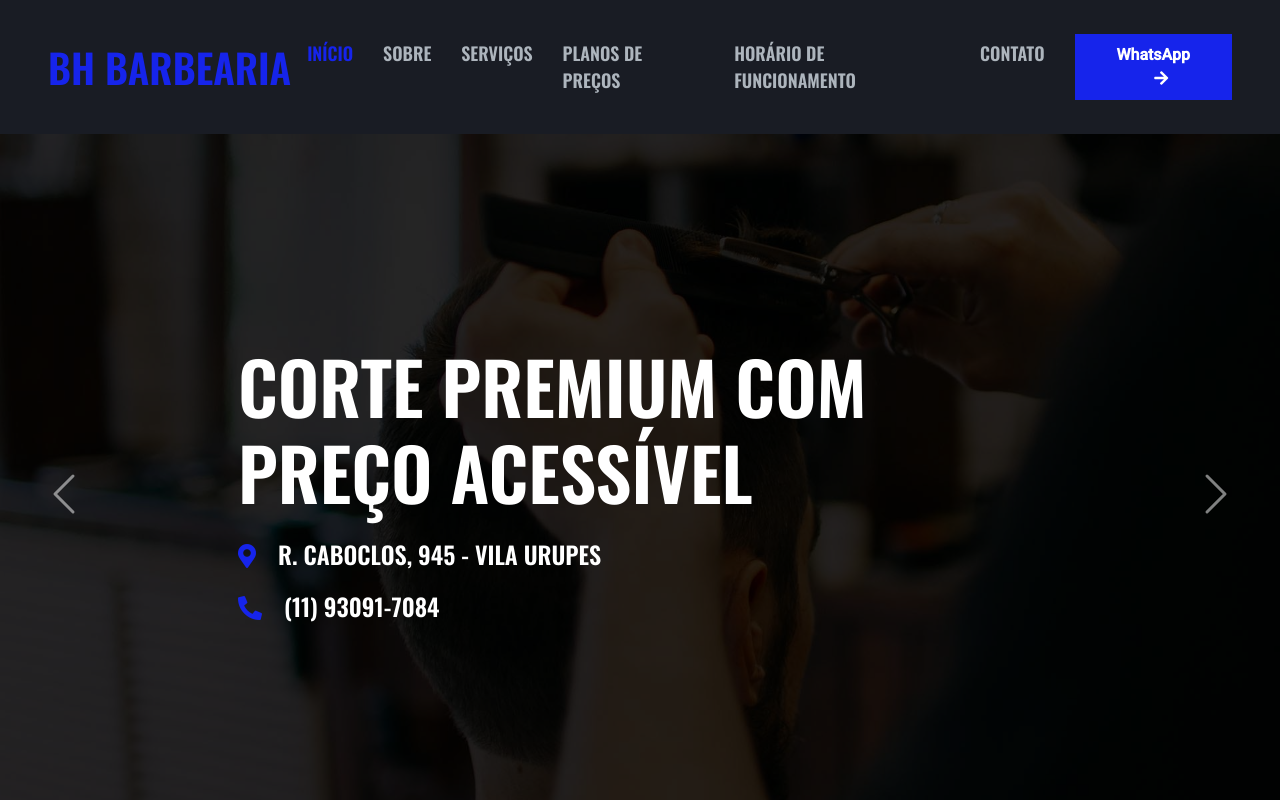
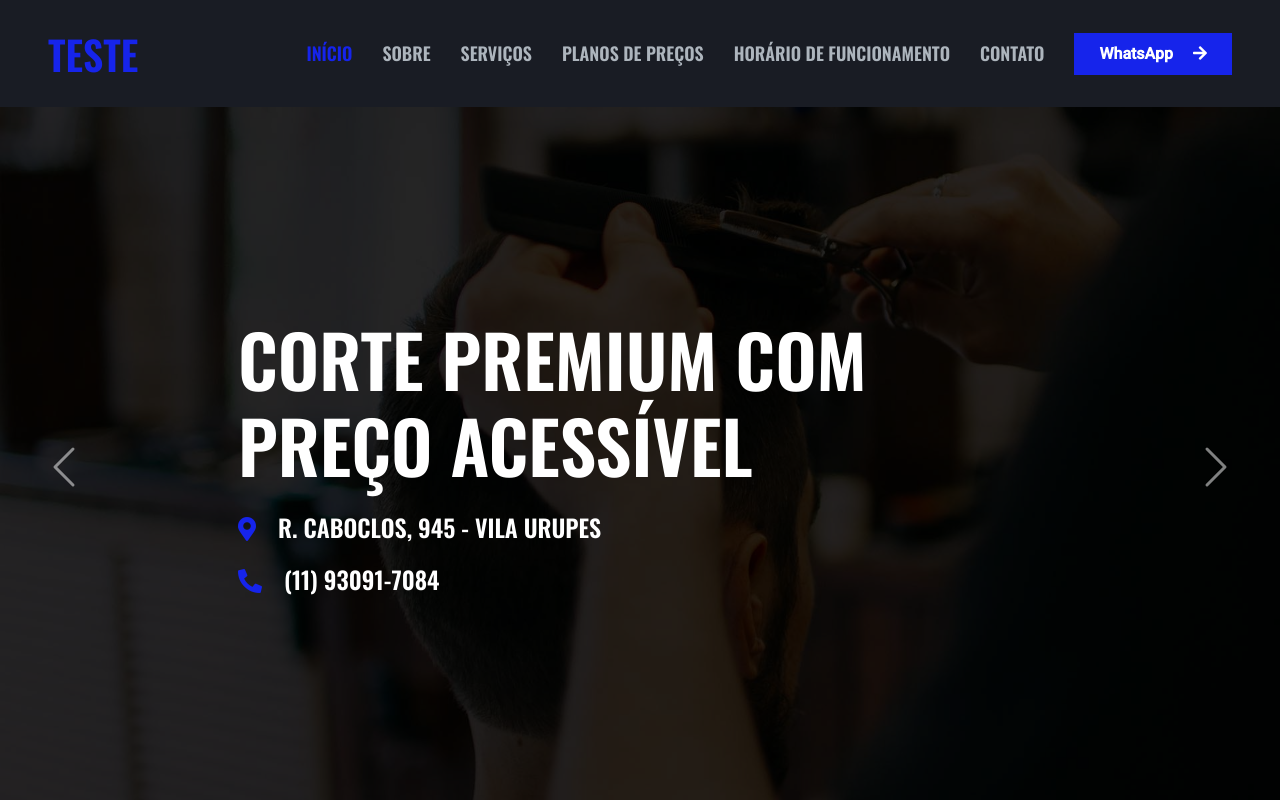
Before and after one commit to MozzieGM/barbearia, a plain HTML site: page index.html in a window 1280 px wide. Shown: the top 800 px of the page. Drawn offline with nearby package versions, Linux system fonts and the light colour scheme.

Commit message:
update name

```diff
--- a/index.html
+++ b/index.html
@@ -3,7 +3,7 @@
 
 <head>
     <meta charset="utf-8">
-    <title>BH Barbearia</title>
+    <title>Teste</title>
     <meta content="width=device-width, initial-scale=1.0" name="viewport">
     <meta content="" name="keywords">
     <meta content="" name="description">
@@ -47,7 +47,7 @@
     <nav class="navbar navbar-expand-lg bg-secondary navbar-dark sticky-top py-lg-0 px-lg-5 wow fadeIn"
         data-wow-delay="0.1s">
         <a href="index.html" class="navbar-brand ms-4 ms-lg-0">
-            <h1 class="mb-0 text-primary text-uppercase"></i>BH Barbearia</h1>
+            <h1 class="mb-0 text-primary text-uppercase"></i>Teste</h1>
         </a>
         <button type="button" class="navbar-toggler me-4" data-bs-toggle="collapse" data-bs-target="#navbarCollapse">
             <span class="navbar-toggler-icon"></span>
```
